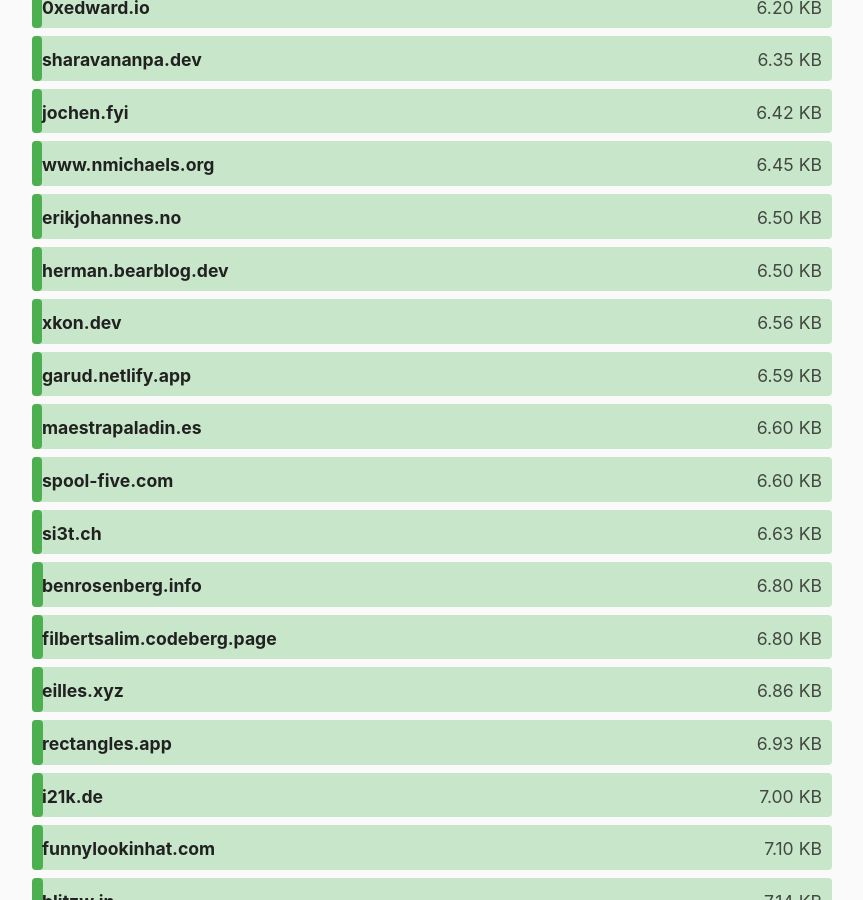
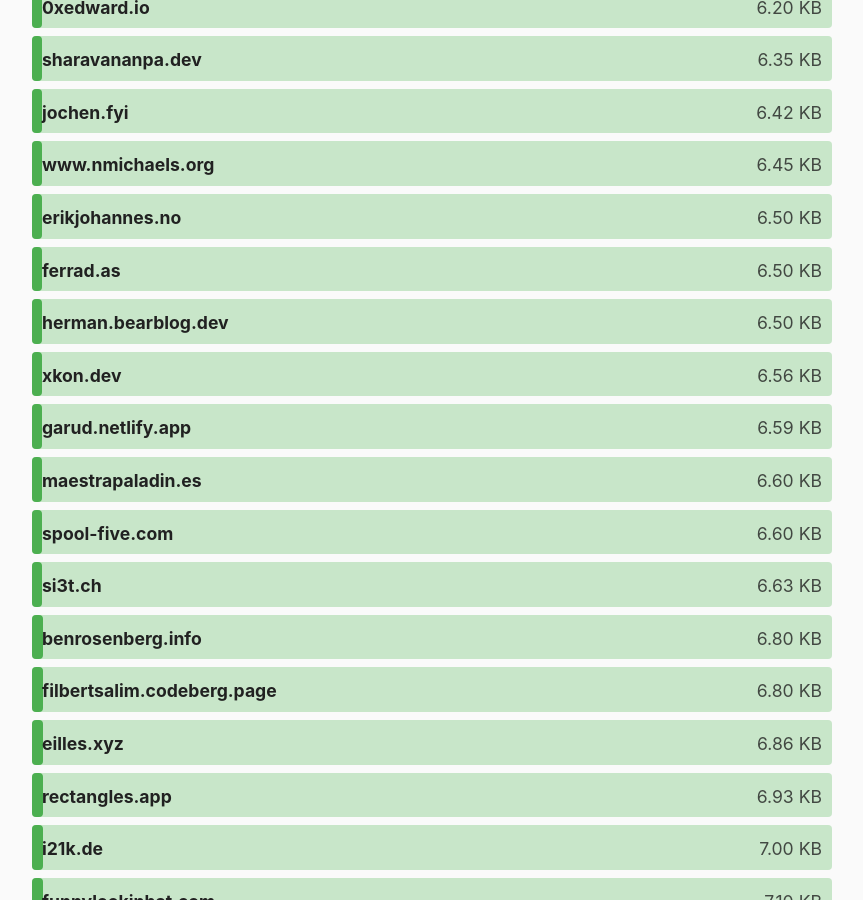
Before and after one commit to kevquirk/512kb.club, a Jekyll site: the page built from index.md, in a window 1280 px wide and 900 px high, scrolled down 2954 px. Shown: the whole window, without its empty margins (208-1071 px from the left). Built offline with Jekyll 4.4.1, drawn with Linux system fonts in a browser that asks for light colours.

Commit message:
Update ferrad.as to latest size

```diff
--- a/_data/sites.yml
+++ b/_data/sites.yml
@@ -1380,8 +1380,8 @@
 
 - domain: ferrad.as
   url: https://ferrad.as/
-  size: 45.9
-  last_checked: 2024-06-01
+  size: 6.5
+  last_checked: 2024-06-21
 
 - domain: ff99cc.art
   url: https://ff99cc.art/
```
